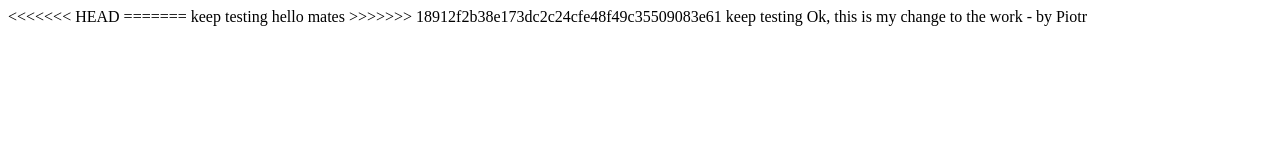
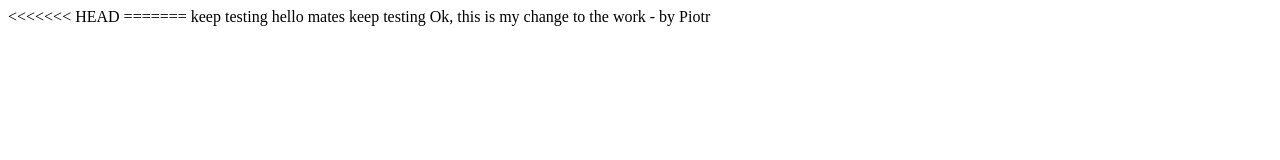
Before and after one commit to kerbean/UWA-Project1, a plain HTML site: page index.html in a window 1280 px wide. Drawn offline with Linux system fonts and the light colour scheme.

Commit message:
commiting

```diff
--- a/index.html
+++ b/index.html
@@ -14,8 +14,6 @@ keep testing
 hello mates
 
 <body>
->>>>>>> 18912f2b38e173dc2c24cfe48f49c35509083e61
-
   keep testing Ok, this is my change to the work - by Piotr
 
   <body></body>
```
